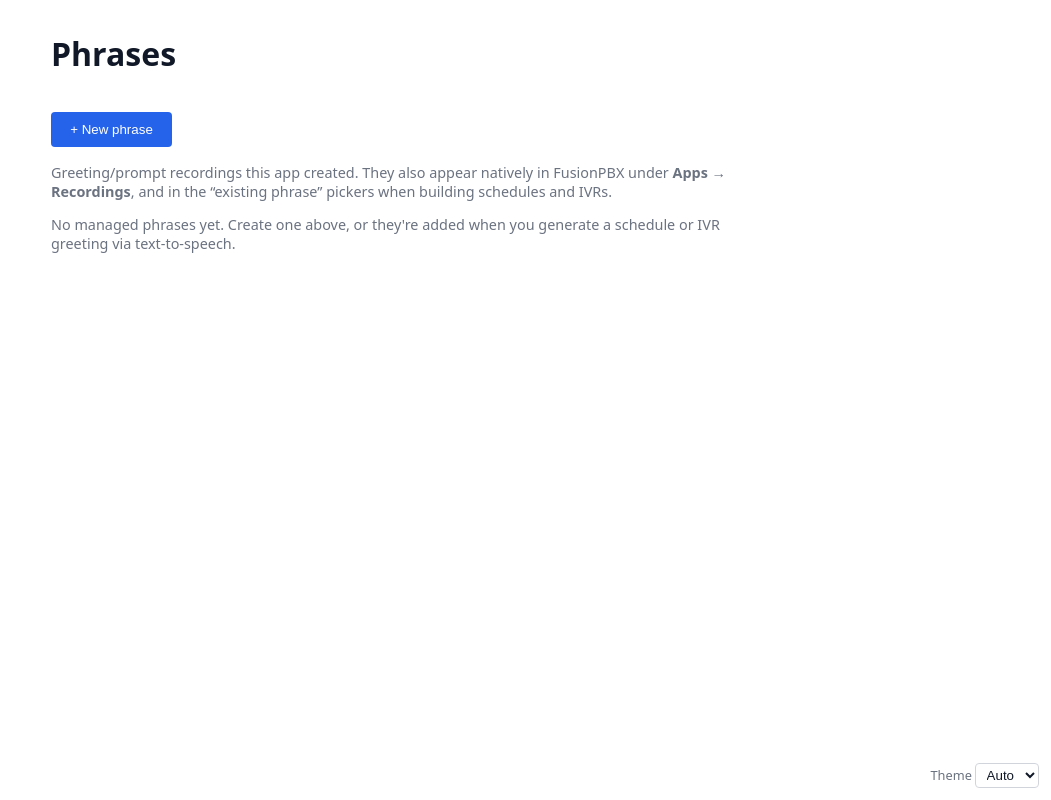
After one commit to brett6320/fpbx_ivr_manager, a FastAPI app: template app/web/templates/phrases.html in a window 1280 px wide. The commit adds this page. Shown: the whole page, without its empty margins (229-1280 px from the left). Run offline with FastAPI, Linux system fonts and the light colour scheme; the template is opened without the code that fills it, so the values that code supplies are empty; parts of the project's set-up code (start-up, migrations or seed data) failed here and were passed over.

Commit message:
Phrase manager (view/create/delete) + surfaced in FusionPBX (#39)
* Phrases: view managed greetings in-app (all users), admin delete; note FusionPBX visibility

* Phrase manager: create phrases via TTS (view/create/delete)

* Remove dead regexes (_RE_DT, _RE_VOICEMAIL) left from the closure-parse rewrite

---------

Co-authored-by: Brett <25758102+ngen-brett@users.noreply.github.com>

```diff
--- a/app/fpbx/time_conditions.py
+++ b/app/fpbx/time_conditions.py
@@ -64,9 +64,7 @@ class NotManaged(Exception):
     """Raised when a targeted construct was not created by this app."""
 
 
-_RE_DT = re.compile(r'date-time="([^"~]+)~([^"]+)"')
 _RE_TRANSFER = re.compile(r'transfer" data="([^ ]+) XML')
-_RE_VOICEMAIL = re.compile(r'application="voicemail"')
 # one closure = its metadata comment immediately followed by its date-time condition
 _RE_CLOSURE_META = re.compile(
     r'<!-- ivrmgr:closure label="([^"]*)" reason="([^"]*)" action="([^"]*)" -->'
--- a/app/web/routes.py
+++ b/app/web/routes.py
@@ -23,7 +23,9 @@ from app.service import (
     apply_time_condition,
     build_call_flow,
     create_ivr,
+    create_phrase,
     delete_ivr,
+    delete_phrase,
     delete_schedule,
     get_adoptable,
     get_schedule,
@@ -31,10 +33,12 @@ from app.service import (
     list_destinations,
     list_inbound_destinations,
     list_ivrs,
+    list_phrases,
     list_recordings,
     list_recycled,
     list_schedules,
     preview_phrase,
+    preview_phrase_text,
     recycle_ivr,
 )
 
@@ -666,6 +670,60 @@ async def ivr_remove(request: Request, ext: int, user: dict = Depends(require_sc
     return RedirectResponse("/ivrs", status_code=303)
 
 
+@router.get("/phrases", response_class=HTMLResponse)
+def phrases_list(request: Request, user: dict = Depends(require_schedules)):
+    return templates.TemplateResponse(
+        request, "phrases.html",
+        {"user": user, "phrases": list_phrases(),
+         "can_admin": authz.has_permission(user, MANAGE_USERS)},
+    )
+
+
+@router.get("/phrases/new", response_class=HTMLResponse)
+def phrase_new(request: Request, user: dict = Depends(require_schedules)):
+    return templates.TemplateResponse(
+        request, "phrase_form.html",
+        {"user": user, "org": settings.app_org_name,
+         "placeholders": business.placeholder_keys()},
+    )
+
+
+@router.post("/phrases/preview", response_class=HTMLResponse)
+async def phrase_preview(request: Request, user: dict = Depends(require_schedules)):
+    form = await request.form()
+    return HTMLResponse(f'<div class="preview">{preview_phrase_text(form.get("text") or "")}</div>')
+
+
+@router.post("/phrases", response_class=HTMLResponse)
+async def phrase_create(request: Request, user: dict = Depends(require_schedules)):
+    form = await request.form()
+    try:
+        create_phrase(form.get("label") or "", form.get("text") or "")
+    except ValueError as e:
+        raise HTTPException(status_code=400, detail=str(e)) from None
+    except NotManaged:
+        log.warning("phrase create refused", exc_info=True)
+        raise HTTPException(
+            status_code=409,
+            detail="Refused: a recording with that name exists and was not created by this app.",
+        ) from None
+    return RedirectResponse("/phrases", status_code=303)
+
+
+@router.post("/phrases/{name}/delete")
+async def phrase_delete(request: Request, name: str, user: dict = Depends(require_users)):
+    await _require_delete_confirm(request)
+    try:
+        if not delete_phrase(name):
+            raise HTTPException(status_code=404, detail="Phrase not found.")
+    except NotManaged:
+        log.warning("phrase delete refused", exc_info=True)
+        raise HTTPException(
+            status_code=409, detail="Refused: that phrase was not created by this app.",
+        ) from None
+    return RedirectResponse("/phrases", status_code=303)
+
+
 @router.post("/ivrs/{ext}/recycle")
 async def ivr_recycle(request: Request, ext: int, user: dict = Depends(require_schedules)):
     await _require_delete_confirm(request)
--- a/app/web/templates/base.html
+++ b/app/web/templates/base.html
@@ -62,6 +62,7 @@
     <a class="brand" href="/">IVR&nbsp;Manager</a>
     <a href="/"{% if path == '/' %} class="active"{% endif %}>Schedules</a>
     <a href="/ivrs"{% if path.startswith('/ivrs') %} class="active"{% endif %}>IVRs</a>
+    <a href="/phrases"{% if path.startswith('/phrases') %} class="active"{% endif %}>Phrases</a>
     {% if nav_can_admin is defined and nav_can_admin(nav_user) %}
     <a href="/flow/new"{% if path.startswith('/flow') %} class="active"{% endif %}>Call&nbsp;flow</a>
     <a href="/admin/adopt"{% if path.startswith('/admin/adopt') %} class="active"{% endif %}>Adopt</a>
--- /dev/null
+++ b/app/web/templates/phrases.html
@@ -0,0 +1,40 @@
+{% extends "base.html" %}
+{% block body %}
+<h1>Phrases</h1>
+<p><a href="/phrases/new"><button>+ New phrase</button></a></p>
+<p class="muted">Greeting/prompt recordings this app created. They also appear
+natively in FusionPBX under <strong>Apps → Recordings</strong>, and in the
+“existing phrase” pickers when building schedules and IVRs.
+{% if can_admin %}Admins can delete a managed phrase here.{% endif %}</p>
+
+{% if not phrases %}
+  <p class="muted">No managed phrases yet. Create one above, or they're added
+  when you generate a schedule or IVR greeting via text-to-speech.</p>
+{% else %}
+<table style="width:100%; border-collapse:collapse;">
+  <thead>
+    <tr style="text-align:left; border-bottom:1px solid var(--border);">
+      <th>Name</th><th>Description</th><th>Source</th>{% if can_admin %}<th></th>{% endif %}
+    </tr>
+  </thead>
+  <tbody>
+  {% for p in phrases %}
+    <tr style="border-bottom:1px solid var(--border-light);">
+      <td>{{ p.name }}</td>
+      <td class="muted">{{ p.description or '—' }}</td>
+      <td class="muted">{{ 'generated (TTS)' if p.generated else 'managed' }}</td>
+      {% if can_admin %}
+      <td style="white-space:nowrap;">
+        <form method="post" action="/phrases/{{ p.name | urlencode }}/delete" style="display:inline;"
+              onsubmit="return confirm('Delete phrase {{ p.name }}? Any schedule or IVR still using it will lose its audio.');">
+          <input type="hidden" name="confirm" value="yes">
+          <button type="submit" style="margin:0; padding:.2rem .5rem;">Delete</button>
+        </form>
+      </td>
+      {% endif %}
+    </tr>
+  {% endfor %}
+  </tbody>
+</table>
+{% endif %}
+{% endblock %}
```
Also changed, not shown: app/fpbx/recordings.py (+81 -0 lines), app/service.py (+35 -0 lines), app/web/templates/phrase_form.html (added, +26 -0 lines), tests/test_nav.py (+2 -1 lines), tests/test_phrases_view.py (added, +114 -0 lines), README.md.
